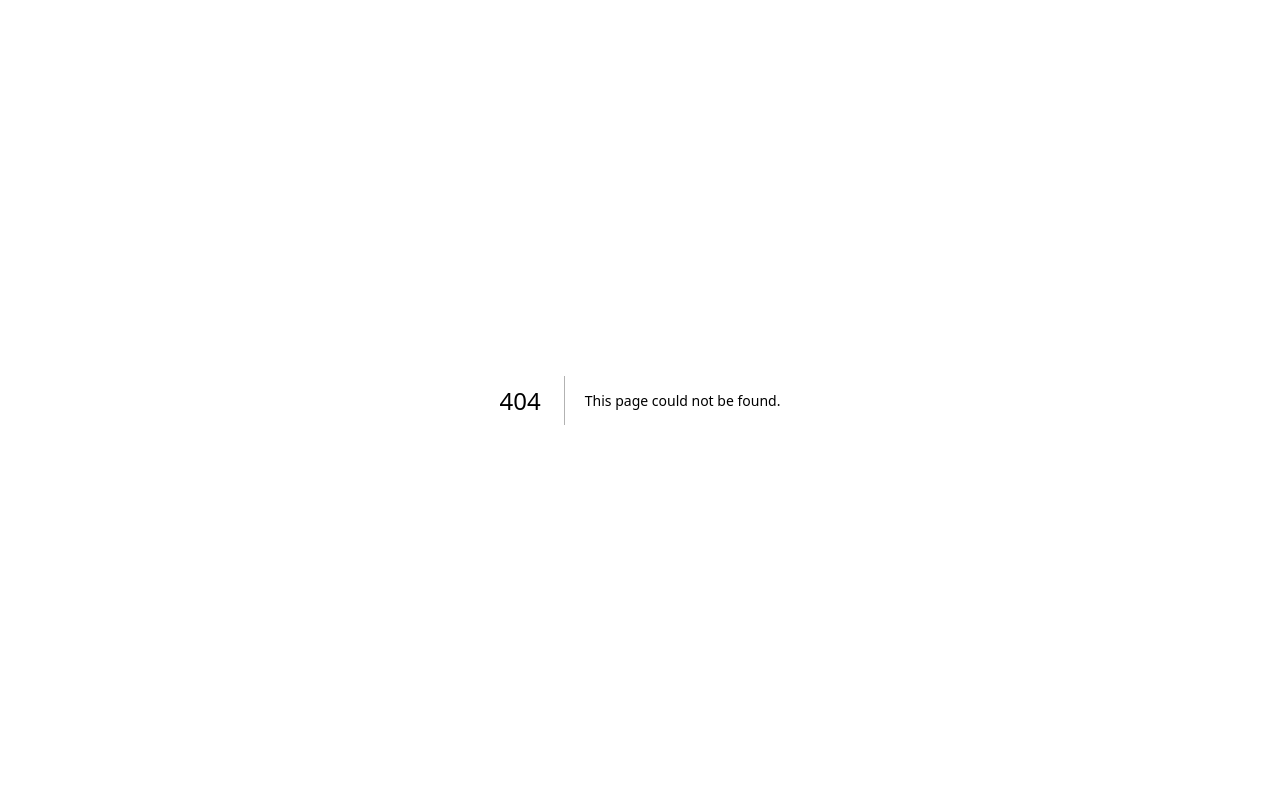
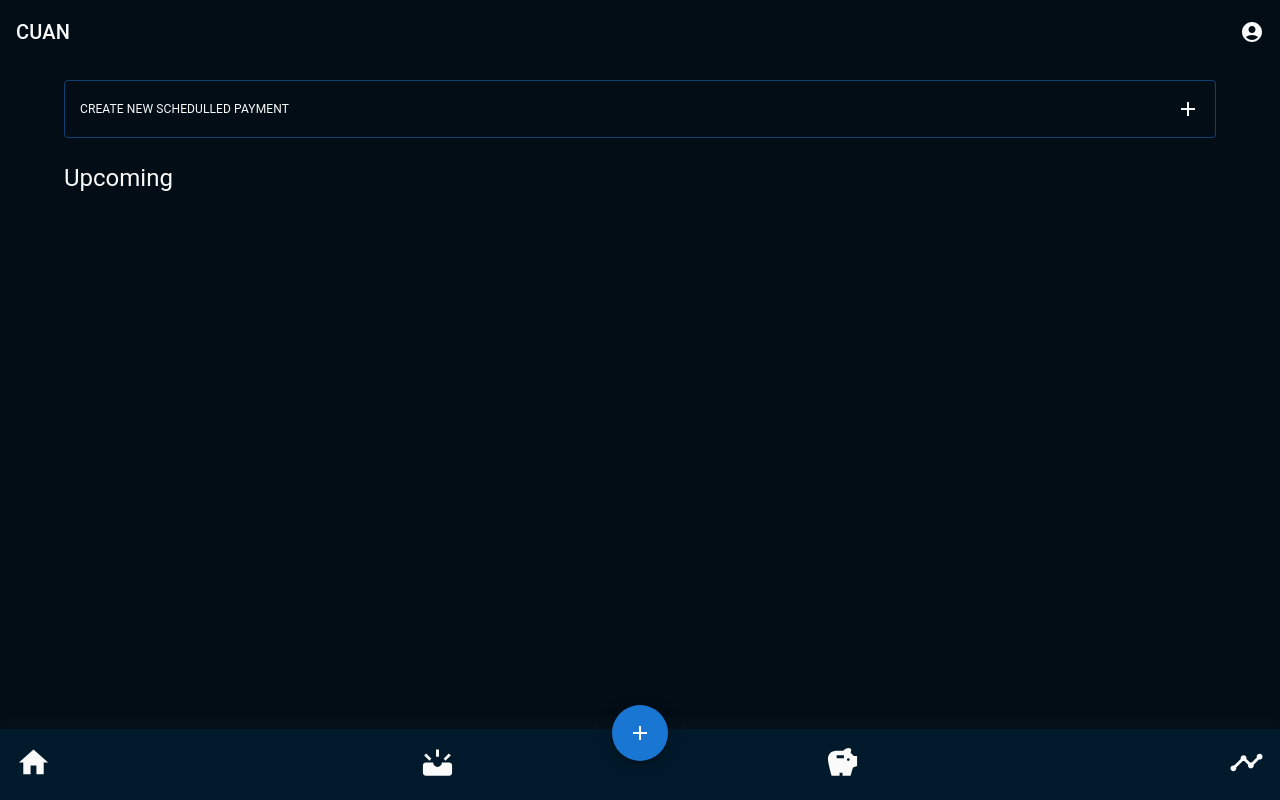
Before and after one commit to khairnsaa/cuan, a Next.js app: page /upcoming in a window 1280 px wide. Before the commit this address had no page. Built offline with nearby package versions, Linux system fonts and the light colour scheme.

Commit message:
50% upcoming

```diff
--- /dev/null
+++ b/src/layout/Layout.jsx
@@ -0,0 +1,43 @@
+import { Box, Fab, Typography } from "@mui/material";
+import HomeIcon from '@mui/icons-material/Home';
+import UpcomingIcon from '@mui/icons-material/Upcoming';
+import SavingsIcon from '@mui/icons-material/Savings';
+import TimelineIcon from '@mui/icons-material/Timeline';
+import AccountCircleIcon from '@mui/icons-material/AccountCircle';
+import AddIcon from '@mui/icons-material/Add';
+import Link from "next/link";
+import React from "react";
+import styles from '../styles/Home.module.css'
+
+const Layout = ({children}) => {
+    return (
+        <React.Fragment className="navbar">
+            <header className={styles.header}>
+                <Typography variant='h6' children="CUAN" />
+                <AccountCircleIcon />
+            </header>
+            {children}
+            <footer>
+                <Link href="/">
+                    <HomeIcon fontSize="large" sx={{color: "#fafafa"}} />
+                </Link>
+                <Link href="/upcoming">
+                    <UpcomingIcon fontSize="large" sx={{color: "#fafafa"}} />
+                </Link>
+                <Link href="/form" className="add">
+                    <Fab color="primary" aria-label="add">
+                        <AddIcon />
+                    </Fab>
+                </Link>
+                <Link href="/savings">
+                    <SavingsIcon fontSize="large" sx={{color: "#fafafa"}} />
+                </Link>
+                <Link href="/stats">
+                    <TimelineIcon fontSize="large" sx={{color: "#fafafa"}} />
+                </Link>
+            </footer>
+        </React.Fragment>
+    );
+}
+
+export default Layout;
--- a/src/pages/_app.js
+++ b/src/pages/_app.js
@@ -1,5 +1,10 @@
+import Layout from '@/layout/Layout'
 import '@/styles/globals.css'
 
 export default function App({ Component, pageProps }) {
-  return <Component {...pageProps} />
+  return (
+    <Layout>
+      <Component {...pageProps} />
+    </Layout>
+  )
 }
--- /dev/null
+++ b/src/pages/upcoming/index.jsx
@@ -0,0 +1,30 @@
+import { Box, Button, Container, Typography } from "@mui/material";
+import Head from "next/head";
+import AddIcon from '@mui/icons-material/Add';
+
+const UpcomingPage = () => {
+    return (
+        <>
+            <Head>
+                <title>Upcoming | Cuan</title>
+                <meta name="description" content="Generated by create next app" />
+                <meta name="viewport" content="width=device-width, initial-scale=1" />
+                <link rel="icon" href="/favicon.ico" />
+            </Head>
+            <Container sx={{p: "16px"}}>
+                <Button variant="outlined" fullWidth sx={{py: "16px", color: "#fafafa"}}>
+                    <Box width='100%' display='flex' alignItems='center' justifyContent='space-between'>
+                        <Typography whiteSpace='nowrap' fontSize="12px">Create New Schedulled Payment</Typography>
+                        <AddIcon />
+                    </Box>
+                </Button>
+                <Box mt="24px">
+                    <Typography variant="h5" children="Upcoming" />
+
+                </Box>
+            </Container>
+        </>
+    );
+}
+
+export default UpcomingPage;
--- a/src/styles/Home.module.css
+++ b/src/styles/Home.module.css
@@ -1,10 +1,3 @@
-.header{
-  display: flex;
-  justify-content: space-between;
-  align-items: center;
-  padding: 1rem;
-}
-
 .budgets{
   display: flex;
   flex-direction: column;
--- a/src/styles/globals.css
+++ b/src/styles/globals.css
@@ -15,3 +15,29 @@ body{
   background-color: var(--primary);
   color: var(--white);
 }
+
+header, footer{
+  display: flex;
+  justify-content: space-between;
+}
+
+header{
+  align-items: center;
+  padding: 1rem;
+}
+
+footer{
+  background-color: #001A2B;
+  padding: 16px;
+  position: fixed;
+  bottom: 0;
+  left: 0; right: 0;
+  box-shadow: 0 -10px 10px #3535351c;
+}
+
+.add{
+  position: absolute;
+  top: -1.5rem;
+  left: 50%;
+  transform: translateX(-50%);
+}
```
Also changed, not shown: src/pages/index.js (+2 -7 lines), src/pages/savings/index.jsx (added, +14 -0 lines), src/pages/stats/index.jsx (added, +11 -0 lines).
